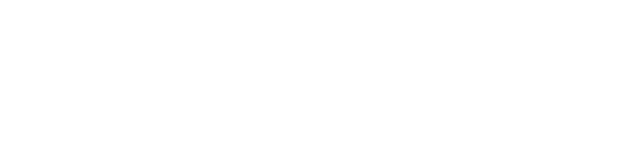
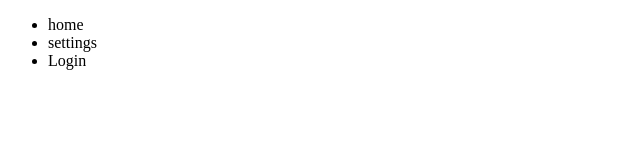
Before and after one commit to AlexZviadadze/lesson5, a plain HTML site: page index.html in a window 1280 px wide. Shown: the whole page, without its empty margins (0-640 px from the left). Drawn offline with Linux system fonts and the light colour scheme.

Commit message:
Add header

```diff
--- a/index.html
+++ b/index.html
@@ -7,6 +7,20 @@
     <title>Document</title>
 </head>
 <body>
-
+    <header>
+        <nav>
+            <ul>
+                <li>
+                    home
+                </li>
+                <li>
+                    settings
+                </li>
+                <li>
+                    Login
+                </li>
+            </ul>
+        </nav>
+    </header>
 </body>
 </html>
```
